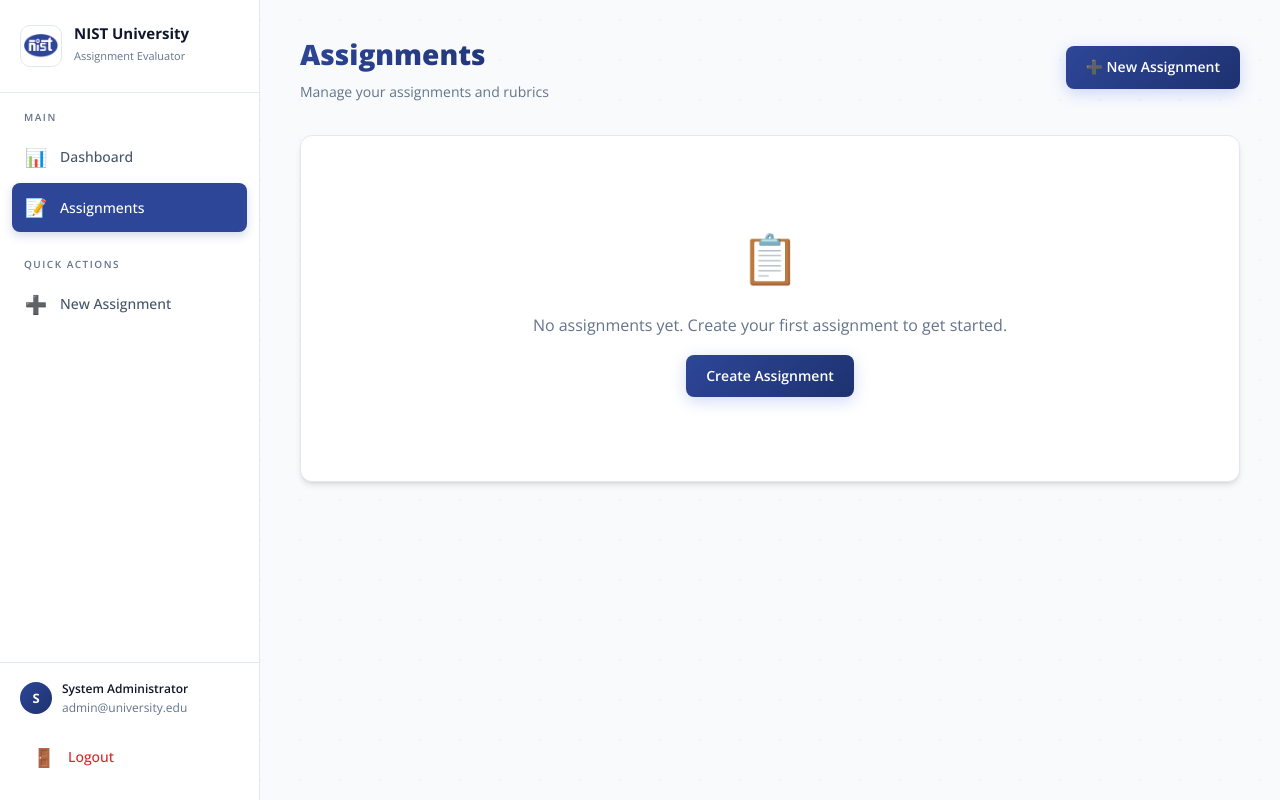
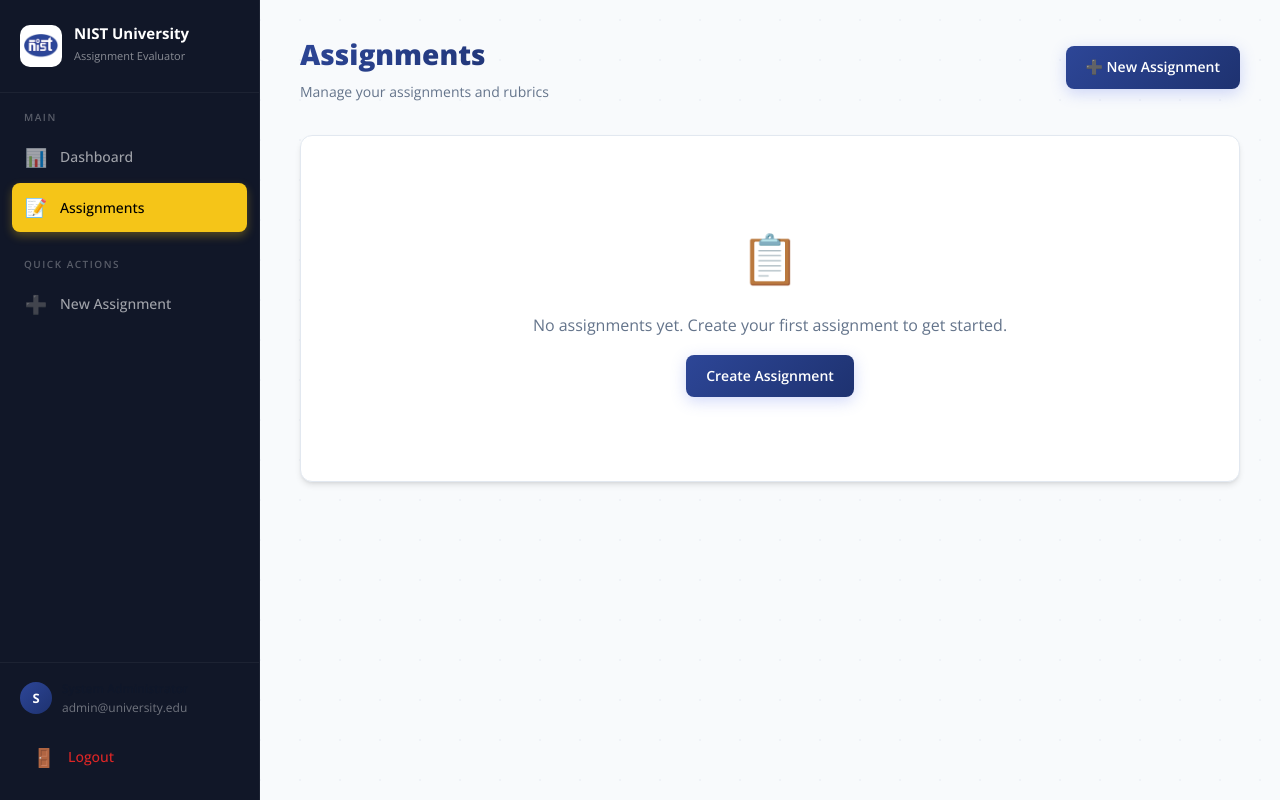
Before and after one commit to A7git/asssignment_evaluator, a Flask app: page /assignments/ in a window 1280 px wide. Run offline with Flask 3, Linux system fonts and the light colour scheme; a user stored in the database is signed in.

Commit message:
UI Polish: Hybrid formal theme (Dark navy sidebar, white main content)

```diff
--- a/app/static/css/style.css
+++ b/app/static/css/style.css
@@ -9,6 +9,7 @@
 :root {
     --bg-primary: #f8fafc;
     --bg-secondary: #ffffff;
+    --bg-sidebar: #111728;
     --bg-card: #ffffff;
     --bg-card-hover: #f1f5f9;
     --bg-input: #ffffff;
@@ -59,47 +60,47 @@ a:hover { color: #8fa4f0; }
 
 /* --- Sidebar --- */
 .sidebar {
-    width: var(--sidebar-width); background: var(--bg-secondary);
-    border-right: 1px solid var(--border-color); padding: 0;
+    width: var(--sidebar-width); background: var(--bg-sidebar);
+    border-right: 1px solid rgba(255,255,255,0.05); padding: 0;
     display: flex; flex-direction: column; position: fixed;
     top: 0; left: 0; height: 100vh; z-index: 100;
     transition: transform 0.3s ease;
 }
 .sidebar-brand {
-    padding: 24px 20px; border-bottom: 1px solid var(--border-color);
+    padding: 24px 20px; border-bottom: 1px solid rgba(255,255,255,0.05);
     display: flex; align-items: center; gap: 12px;
 }
 .sidebar-brand .brand-icon {
     width: 42px; height: 42px; border-radius: 10px;
-    background: #fff; display: flex; border: 1px solid var(--border-color);
+    background: #fff; display: flex; border: 1px solid rgba(255,255,255,0.1);
     align-items: center; justify-content: center;
 }
 .sidebar-brand h2 {
-    font-size: 15px; font-weight: 700; color: var(--text-primary);
+    font-size: 15px; font-weight: 700; color: #fff;
     line-height: 1.2;
 }
-.sidebar-brand small { font-size: 11px; color: var(--text-muted); font-weight: 400; }
+.sidebar-brand small { font-size: 11px; color: rgba(255,255,255,0.5); font-weight: 400; }
 .sidebar-nav { flex: 1; padding: 16px 12px; overflow-y: auto; }
 .nav-section { margin-bottom: 24px; }
 .nav-section-title {
     font-size: 10px; text-transform: uppercase; letter-spacing: 1.5px;
-    color: var(--text-muted); padding: 0 12px; margin-bottom: 8px; font-weight: 600;
+    color: rgba(255,255,255,0.3); padding: 0 12px; margin-bottom: 8px; font-weight: 600;
 }
 .nav-link {
     display: flex; align-items: center; gap: 12px;
     padding: 10px 12px; border-radius: var(--radius-sm);
-    color: var(--text-secondary); font-size: 14px; font-weight: 500;
+    color: rgba(255,255,255,0.6); font-size: 14px; font-weight: 500;
     transition: var(--transition); margin-bottom: 2px;
 }
-.nav-link:hover { background: #f1f5f9; color: var(--accent-blue); }
+.nav-link:hover { background: rgba(255,255,255,0.05); color: #fff; }
 .nav-link.active {
-    background: var(--accent-blue); color: #fff;
-    box-shadow: 0 4px 10px rgba(45, 70, 151, 0.2);
+    background: var(--accent-gold); color: #000;
+    box-shadow: 0 4px 10px rgba(245, 197, 24, 0.3);
 }
 .nav-link .nav-icon { font-size: 18px; width: 24px; text-align: center; }
 .sidebar-footer {
-    padding: 16px 20px; border-top: 1px solid var(--border-color);
-    font-size: 12px; color: var(--text-muted);
+    padding: 16px 20px; border-top: 1px solid rgba(255,255,255,0.05);
+    font-size: 12px; color: rgba(255,255,255,0.4);
 }
 .sidebar-footer .user-info { display: flex; align-items: center; gap: 10px; }
 .sidebar-footer .user-avatar {
@@ -355,7 +356,7 @@ tr:hover td { background: rgba(102,126,234,0.05); }
 /* --- Login Page --- */
 .login-page {
     min-height: 100vh; display: flex; align-items: center; justify-content: center;
-    background: var(--bg-primary); position: relative;
+    background: var(--bg-sidebar); position: relative;
 }
 .login-page .bg-orbs { position: fixed; top: 0; left: 0; width: 100%; height: 100%; pointer-events: none; z-index: 0; }
 .login-page .orb {
```
